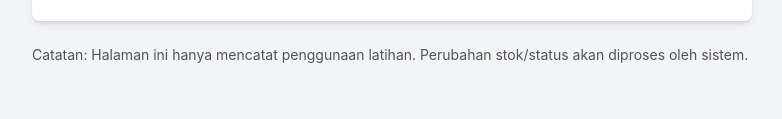
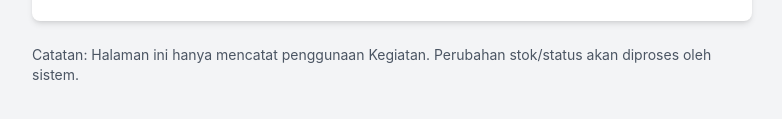
Before and after one commit to Sticcboi/LOGISTIK-MAPALAST, a plain HTML site: page public-kegiatan.html in a window 1280 px wide. Shown: the part 627-746 px from the top of the page, without its empty margins (248-1030 px from the left). Drawn offline with nearby package versions, Linux system fonts and the light colour scheme; no server answers.

Commit message:
"kegiatan"

```diff
--- a/public-kegiatan.html
+++ b/public-kegiatan.html
@@ -53,7 +53,7 @@
       </div>
     </form>
 
-  <p class="mt-6 text-sm text-gray-600">Catatan: Halaman ini hanya mencatat penggunaan latihan. Perubahan stok/status akan diproses oleh sistem.</p>
+  <p class="mt-6 text-sm text-gray-600">Catatan: Halaman ini hanya mencatat penggunaan Kegiatan. Perubahan stok/status akan diproses oleh sistem.</p>
   </div>
 
   <script type="module" src="js/public-kegiatan.js"></script>
```
